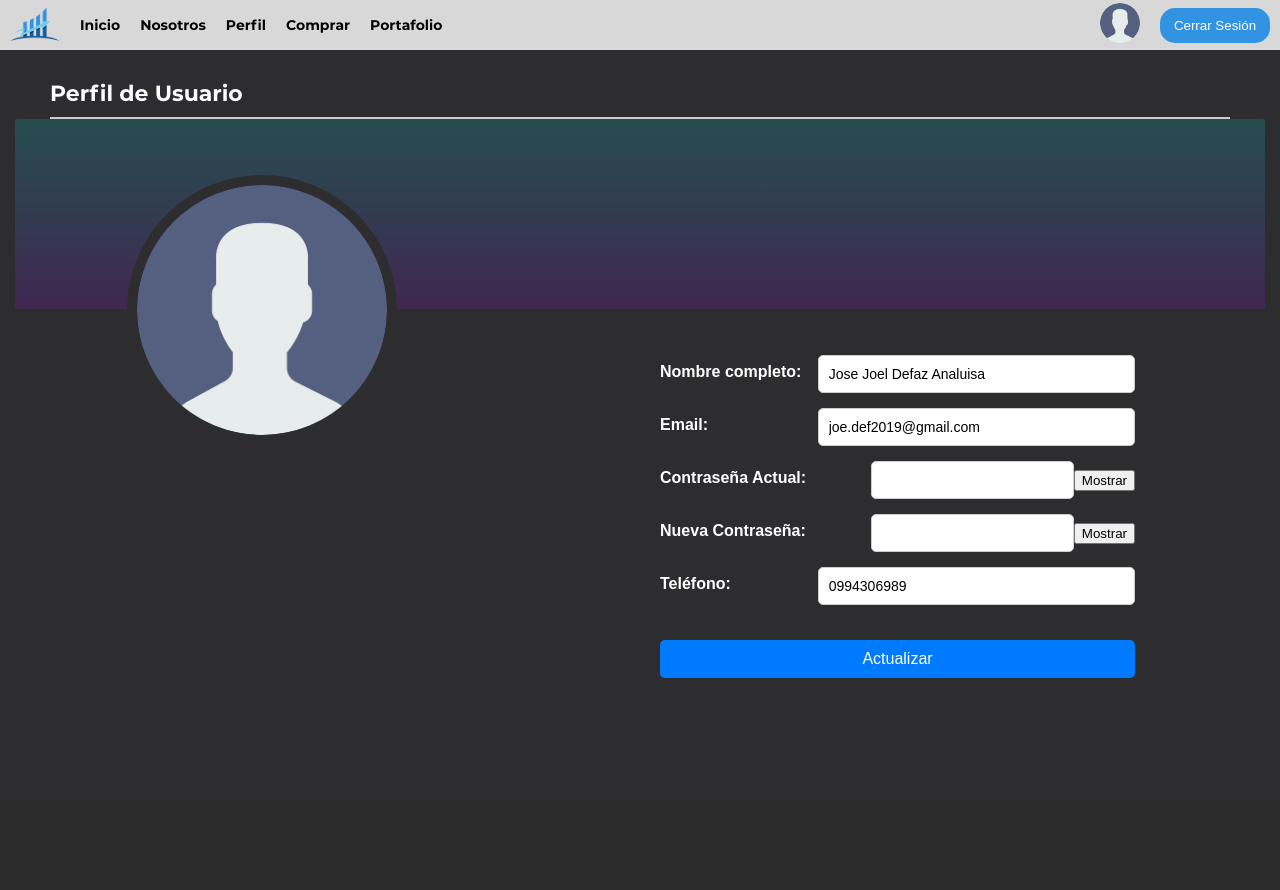
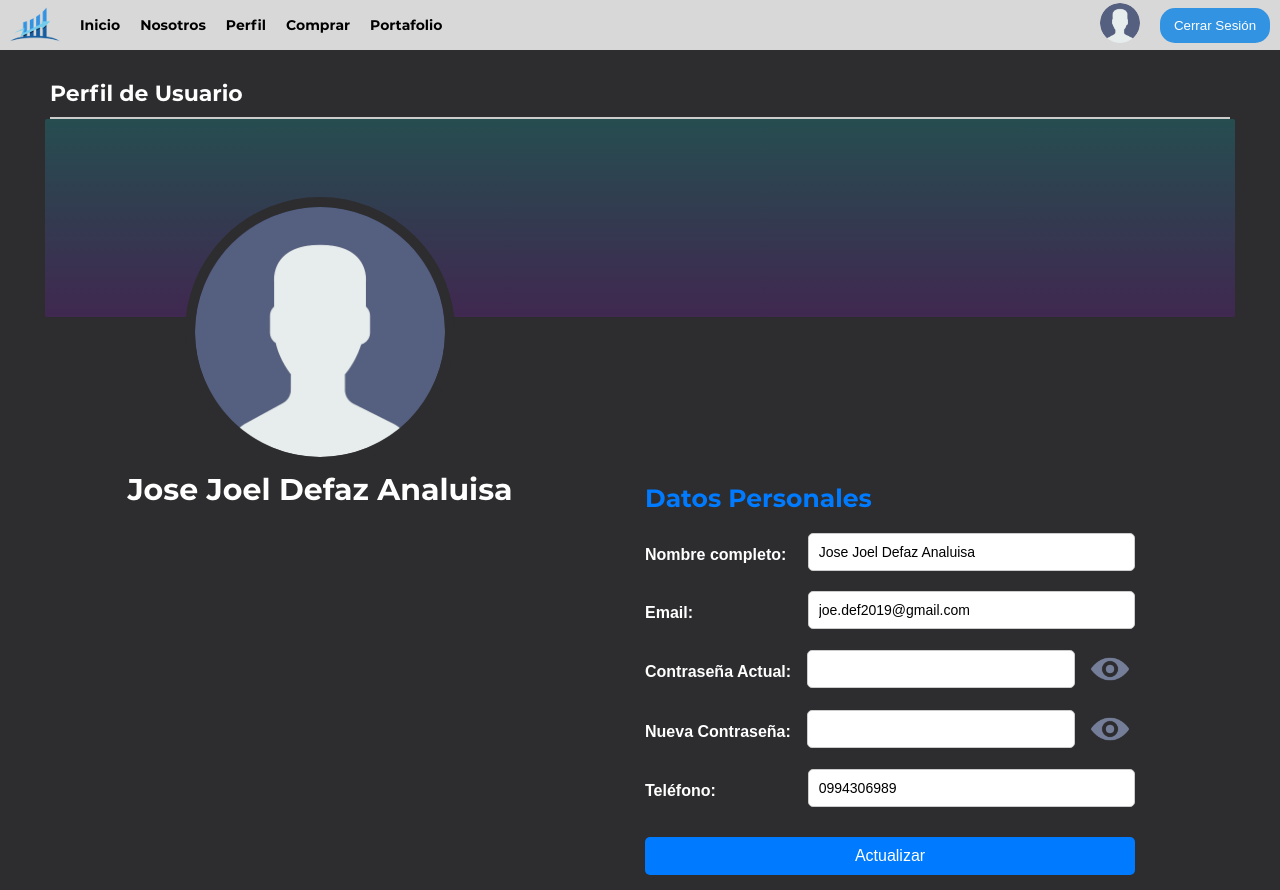
Before and after one commit to joeDeef/stock-track, a Django app: page /usuarios/perfil/ in a window 1280 px wide. Before the commit the page ends 678 px from the top, so only its background shows below. Run offline with Django 5.2, Linux system fonts and the light colour scheme; a user stored in the database is signed in.

Commit message:
[Refactor]: Mejorar diseño de interfaz perfil y compras

```diff
--- a/src/static/styles/perfil.css
+++ b/src/static/styles/perfil.css
@@ -1,88 +1,148 @@
+html, body {
+    height: 100%;
+    margin: 0;
+    padding: 0;
+}
+
 .body-perfil {
     font-family: Arial, sans-serif;
+    height: 100%;
     margin: 0;
     padding: 0;
+    overflow-x: hidden; /* Evita el desplazamiento horizontal */
     background-color: #2d2d2f;
     color: white;
-
 }
 
 #fondo-perfil {
-    padding: 20px;
-    background: linear-gradient(to bottom, #264d50, #402850); /* Degradado de arriba hacia abajo */
+    padding: 1.5%;
+    background: linear-gradient(to bottom, #264d50, #402850);
     border-radius: 2px;
-    max-width: 1210px;
-    height: 150px;
-    margin: 0px auto;
-    position: relative;
-    z-index: 1;
+    max-width: 90%;
+    height: 20vh;
+    margin: 0 auto;
+    display: flex;
+    flex-direction: column;
+    align-items: center;
+    justify-content: center;
 }
 
 .profile-details {
+    position: relative;
+    top: -25vh;
+    left: 50%;
+    width: 80%;
+    max-width: 500px;
+    padding: 5px;
+    text-align: left; /* Alinea el texto a la derecha */
+    box-sizing: border-box;
+    z-index: 2;
+}
 
-    position: absolute; /* Coloca la imagen de manera absoluta */
-    top: 350px; /* Ajusta este valor para que la imagen se solape sobre el fondo */
-    left: 50%; /* Centra horizontalmente */
-    width: 500px;
-    height: 200px;
-    max-height: 200px;
-    transform: translateX(0%); /* Ajuste adicional para centrar */
-    margin-left: 0;
-    margin-right: 0;
-    z-index: 2; /* Asegura que esté sobre el fondo */
-    text-align: left;
-    padding: 5px; /* Reduce el espacio interno */
-    box-sizing: border-box; /* Asegura que el padding no aumente el tamaño */
-
+.form-group input[type="file"] {
+    flex: 2;
+    border: 1px solid #ccc;
+    border-radius: 5px;
+    padding: 5px;
 }
 
 .form-group {
-    display: flex; /* Activa el diseño flex */
-    align-items: center; /* Centra verticalmente los elementos */
-    margin-bottom: 15px; /* Espacio entre las filas */
+    flex: 1;
+    display: flex;
+    align-items: center;
+    justify-content: center;
+    margin-bottom: 10px;
+}
+
+#titulo-datos {
+    font-size: 25px;
+    font-weight: bold;
+    margin-bottom: 20px;
+    color: #007bff;
 }
 
 .form-group label {
-    flex: 1; /* El label ocupará el 50% del espacio disponible */
-    text-align: left; /* Asegura la alineación a la izquierda */
-    margin-right: 10px; /* Espacio entre el label y el input */
+    flex: 1;
+    text-align: left;
+    margin-right: 10px;
 }
 
 .form-group input {
-    flex: 2; /* El input ocupará el resto del espacio disponible */
-    padding: 8px; /* Espacio interno del input */
+    flex: 2;
+    width: 10%;
     border: 1px solid #ccc;
     border-radius: 5px;
 }
 
+.form-group button {
+    flex: 0 0 50px; /* Asegúrate de que el botón tenga un tamaño fijo */
+    margin-bottom: 10px;
+    margin-left: 10px;
+    width: 60px; /* Ancho fijo */
+    height: 40px; /* Alto fijo */
+    background: none;
+    border: none;
+    cursor: pointer;
+    display: flex;
+    align-items: center;
+    justify-content: center;
+    z-index: 10; /* Asegúrate de que el botón esté por encima de otros elementos */
+    overflow: hidden; /* Asegúrate de que el contenido no se desborde */
+}
+
+.form-group button img {
+    max-width: 100%; /* Ajusta el tamaño de la imagen dentro del botón */
+    max-height: 100%; /* Ajusta el tamaño de la imagen dentro del botón */
+    display: block; /* Asegúrate de que la imagen se muestre como un bloque */
+}
+
+.form-group div {
+    display: flex;
+    align-items: center;
+    width: 67%; /* Asegura que el div ocupe todo el ancho disponible */
+}
 
 .profile-image {
-    float: none; /* Elimina el float para usar posicionamiento */
-    position: absolute; /* Coloca la imagen de manera absoluta */
-    top: 175px; /* Ajusta este valor para que la imagen se solape sobre el fondo */
-    left: 50%; /* Centra horizontalmente */
-    transform: translateX(-190%); /* Ajuste adicional para centrar */
-    margin-left: 0;
-    margin-right: 0;
-    z-index: 2; /* Asegura que esté sobre el fondo */
+    position: relative;
+    top: -15vh;
+    left: 25%;
+    transform: translateX(-50%);
     text-align: center;
+    z-index: 2;
 }
 
+
 .profile-image img {
-    width: 250px;
-    height: 250px;
+    width: 30vw;
+    height: 30vw;
+    max-width: 250px;
+    max-height: 250px;
     border-radius: 50%;
     border: 10px solid #2d2d2f;
 }
 
-.profile-details {
-    flex: 2;
-    padding-left: 20px;
+@media (max-width: 768px) {
+    .profile-image img {
+        width: 50vw;
+        height: 50vw;
+    }
+    .profile-details {
+        width: 90%;
+    }
 }
 
-.profile-details form {
-    display: flex;
-    flex-direction: column;
+@media (max-width: 480px) {
+    .profile-image img {
+        width: 70vw;
+        height: 70vw;
+    }
+    .profile-details {
+        width: 100%;
+    }
+    #fondo-perfil {
+        padding: 5px;
+        max-width: 100%;
+    }
 }
 
 .profile-details label {
@@ -90,8 +150,14 @@
     margin-bottom: 5px;
 }
 
+#nombre_perfil {
+    font-size: 30px;
+    font-weight: bold;
+    margin-bottom: 50px;
+}
+
 .profile-details input {
-    margin-bottom: 0px;
+    margin-bottom: 10px;
     padding: 10px;
     font-size: 14px;
     border: 1px solid #ccc;
--- a/src/static/styles/style.css
+++ b/src/static/styles/style.css
@@ -7,6 +7,27 @@
 @font-face {
     font-family: 'SFUIDisplayLight';
     src: url('../fonts/sf-ui-display-light.otf') format('opentype');
+}
+
+#body-comprar{
+    overflow: hidden;
+}
+
+#btn-comprar {
+    border: none;
+    margin-left: 15%;
+    margin-top: 2%;
+    border-radius: 15px;
+    text-align: center;
+    cursor: pointer;
+    width: 210px;
+    background-color: #3193e2;
+    color: white;
+    font-weight: bold;
+    text-decoration: none;
+    padding: 10px;
+    transition: background-color 0.5s;
+    font-size: 20px;
 }
 
 /* Preset */
--- a/src/templates/perfil.html
+++ b/src/templates/perfil.html
@@ -24,9 +24,11 @@
 
     <div class="profile-image">
         <img src="{% static 'img/usuario.png' %}" alt="Imagen de perfil">
+        <h3 id="nombre_perfil">{{ usuario.nombres }}</h3>
     </div>
 
     <div class="profile-details">
+        <h3 id="titulo-datos">Datos Personales</h3>
         <form action="{% url 'usuarios:updatePerfil' %}" method="POST">
             {% csrf_token %}
 
@@ -42,17 +44,21 @@
 
             <div class="form-group">
                 <label for="contraseña_actual">Contraseña Actual:</label>
-                <div style="display: flex; align-items: center;">
+                <div>
                     <input type="password" id="contraseña_actual" name="contraseña_actual" required>
-                    <button type="button" class="toggle-password" data-input="contraseña_actual">Mostrar</button>
+                    <button type="button" class="toggle-password" data-input="contraseña_actual" data-show-src="{% static 'img/ojo.png' %}" data-hide-src="{% static 'img/ojo-cerrado.png' %}">
+                        <img src="{% static 'img/ojo.png' %}" alt="Mostrar">
+                    </button>
                 </div>
             </div>
 
             <div class="form-group">
                 <label for="nueva_contraseña">Nueva Contraseña:</label>
-                <div style="display: flex; align-items: center;">
+                <div>
                     <input type="password" id="nueva_contraseña" name="nueva_contraseña" required>
-                    <button type="button" class="toggle-password" data-input="nueva_contraseña">Mostrar</button>
+                    <button type="button" class="toggle-password" data-input="nueva_contraseña" data-show-src="{% static 'img/ojo.png' %}" data-hide-src="{% static 'img/ojo-cerrado.png' %}">
+                        <img src="{% static 'img/ojo.png' %}" alt="Mostrar">
+                    </button>
                 </div>
             </div>
 
```
Also changed, not shown: src/templates/comprar.html (+11 -2 lines), src/db.sqlite3, src/static/img/disney.png (added), src/static/img/google.png (added), src/static/img/intel.png (added), src/static/img/meta.png (added), src/static/img/microsoft.png (added), src/static/img/netflix.png (added), src/static/img/nvidia.png, src/static/img/ojo-cerrado.png (added), src/static/img/ojo.png (added), src/static/img/tesla.png (added).
